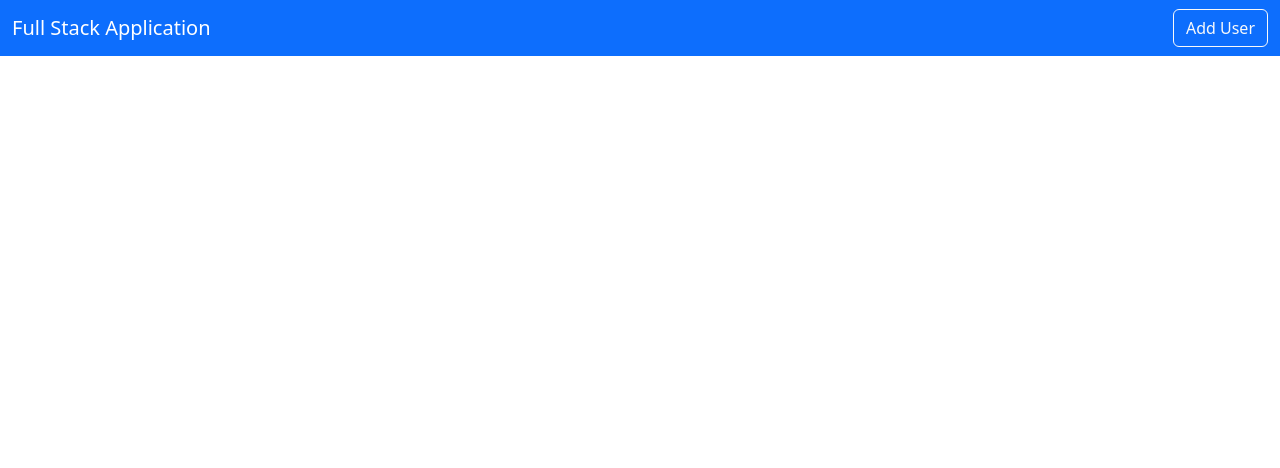
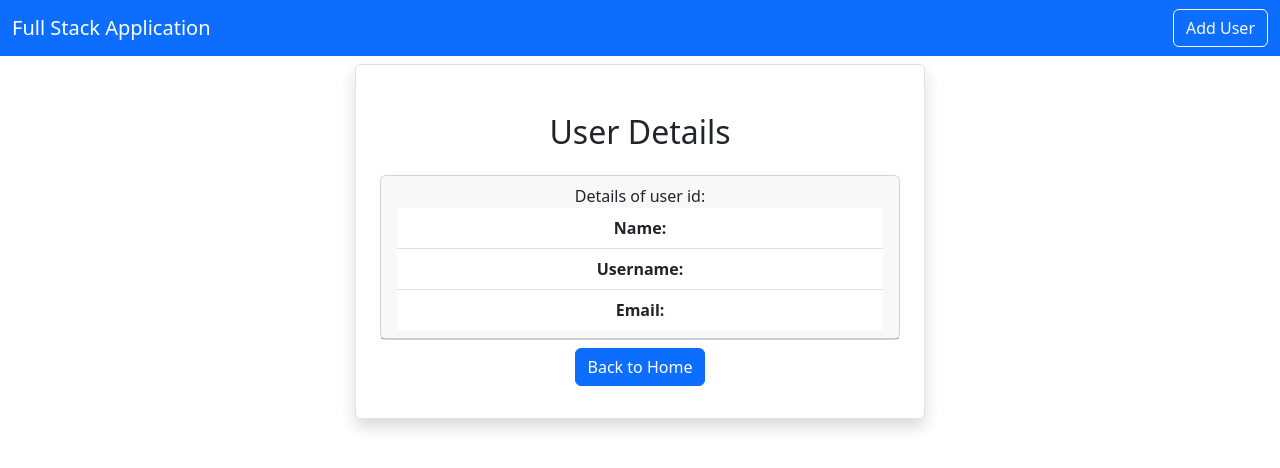
Before and after one commit to Larry-Osakwe/UserStore, a React (Create React App) app in the folder fullstack-front/: page /viewuser/1 in a window 1280 px wide. Shown: the top 468 px of the page. Built offline with nearby package versions, Linux system fonts and the light colour scheme; no server answers.

Commit message:
add view user route

```diff
--- a/fullstack-front/src/App.js
+++ b/fullstack-front/src/App.js
@@ -5,6 +5,7 @@
 import { BrowserRouter as Router, Routes, Route } from 'react-router-dom';
 import AddUser from './users/AddUser';
 import EditUser from './users/EditUser';
+import ViewUser from "./users/ViewUser";
 
 
 function App() {
@@ -16,6 +17,7 @@
           <Route exact path="/" element={<Home/>}/>
           <Route exact path="/addUser" element={<AddUser/>}/>
           <Route exact path="/edituser/:id" element={<EditUser/>}/>
+          <Route exact path="/viewuser/:id" element={<ViewUser />} />
         </Routes>
       </Router>
     </div>
--- a/fullstack-front/src/layout/Navbar.js
+++ b/fullstack-front/src/layout/Navbar.js
@@ -6,7 +6,7 @@
         <div>
 <nav className="navbar navbar-expand-lg navbar-dark bg-primary">
   <div className="container-fluid">
-    <a className="navbar-brand" href="#">Full Stack Application</a>
+    <Link className="navbar-brand" to="/">Full Stack Application</Link>
     <button className="navbar-toggler" type="button" data-bs-toggle="collapse" data-bs-target="#navbarSupportedContent" aria-controls="navbarSupportedContent" aria-expanded="false" aria-label="Toggle navigation">
       <span className="navbar-toggler-icon"></span>
     </button>
--- a/fullstack-front/src/pages/Home.js
+++ b/fullstack-front/src/pages/Home.js
@@ -44,7 +44,10 @@
                                 <td>{user.username}</td>
                                 <td>{user.email}</td>
                                 <td>
-                                    <button className="btn btn-primary mx-2">View</button>
+                                    <Link className="btn btn-primary mx-2"
+                                    to={`/viewuser/${user.id}`}>
+                                        View
+                                    </Link>
                                     <Link className="btn btn-outline-primary mx-2"
                                     to={`/edituser/${user.id}`}>
                                         Edit
--- a/fullstack-front/src/users/ViewUser.js
+++ b/fullstack-front/src/users/ViewUser.js
@@ -0,0 +1,55 @@
+import React, { useEffect, useState } from "react";
+import { Link, useParams } from "react-router-dom";
+import axios from "axios";
+
+export default function ViewUser() {
+
+    const [user, setUser] = useState({
+        name: "",
+        username: "",
+        email: "",
+    });
+
+    const { id } = useParams();
+
+    useEffect(() => {
+        loadUser();
+    }, []);
+
+    const loadUser = async () => {
+        const result = await axios.get(`http://localhost:8080/user/${id}`);
+        setUser(result.data);
+    };
+
+    return (
+    <div className="container">
+        <div className="row">
+            <div className="col-md-6 offset-md-3 border rounded p-4 mt-2 shadow">
+                <h2 className="text-center m-4">User Details</h2>
+                <div className="card">
+                    <div className="card-header">
+                        Details of user id: {user.id}
+                        <ul className="list-group list-group-flush">
+                            <li className="list-group-item">
+                                <b>Name: </b>
+                                {user.name}
+                            </li>
+                            <li className="list-group-item">
+                                <b>Username: </b>
+                                {user.username}
+                            </li>
+                            <li className="list-group-item">
+                                <b>Email: </b>
+                                {user.email}
+                            </li>
+                        </ul>
+                    </div>
+                </div>
+                <Link className="btn btn-primary my-2" to={"/"}>
+                    Back to Home
+                </Link>
+            </div>
+        </div>
+    </div>
+    )
+}
```
